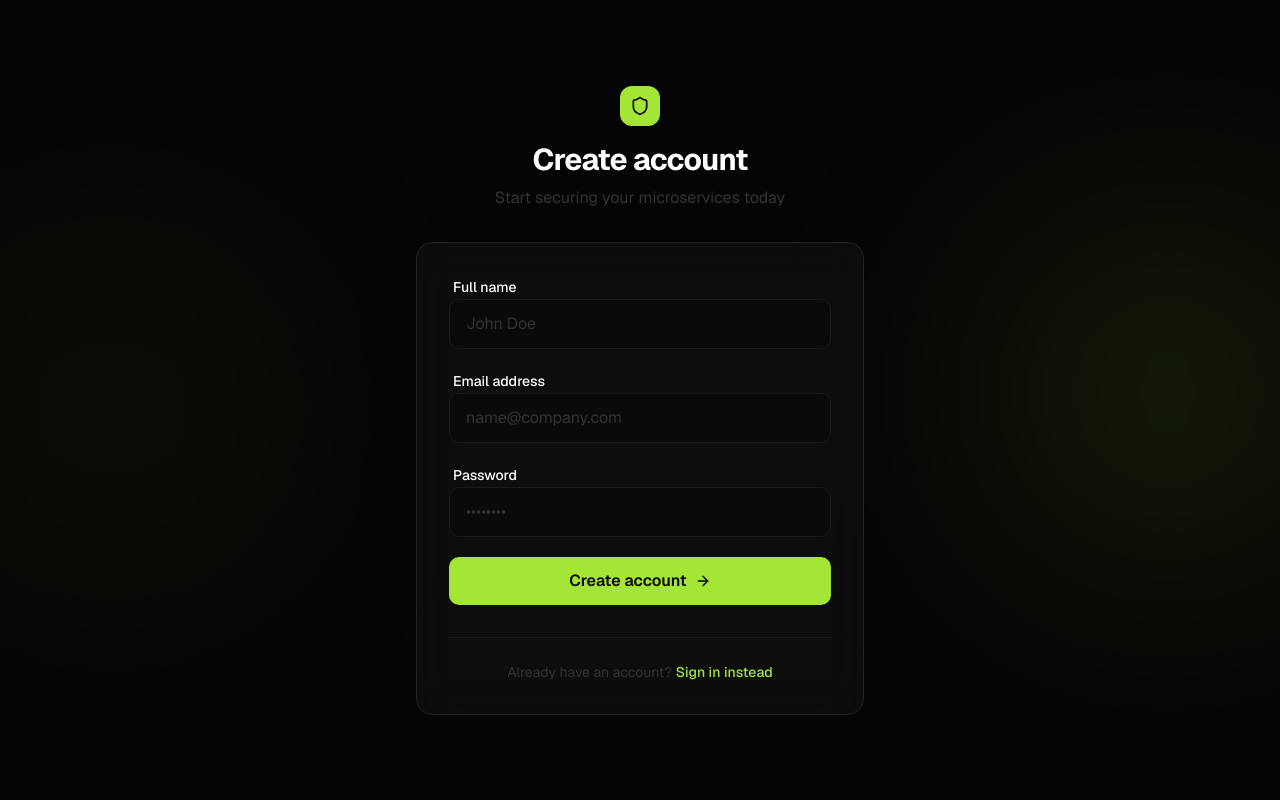
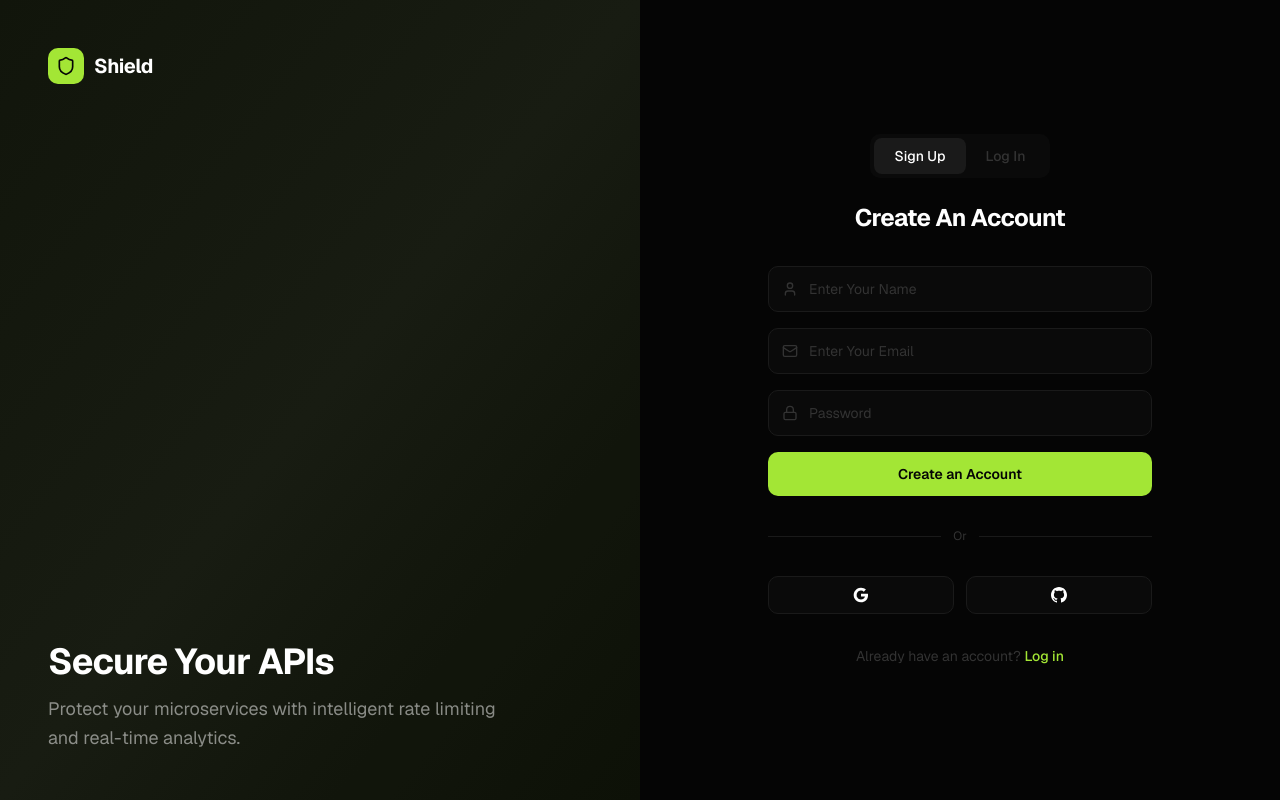
Before and after one commit to aeam88/shield-frontend, a Next.js app: page /register in a window 1280 px wide. Built offline with nearby package versions, Linux system fonts and the light colour scheme; no server answers.

Commit message:
:lipstick: update authentication layout

```diff
--- a/src/app/login/page.tsx
+++ b/src/app/login/page.tsx
@@ -3,8 +3,8 @@
 import React, { useState } from 'react';
 import Link from 'next/link';
 import { useAuth } from '@/lib/auth-context';
-import { Shield, Loader2, ArrowRight } from 'lucide-react';
-import { motion } from 'framer-motion';
+import { Loader2, Mail, Lock } from 'lucide-react';
+import { AuthLayout } from '@/components/auth/AuthLayout';
 
 export default function LoginPage() {
   const [email, setEmail] = useState('');
@@ -27,50 +27,53 @@
   };
 
   return (
-    <div className="relative min-h-screen flex items-center justify-center p-4 overflow-hidden bg-dark-950">
-      <div className="absolute top-1/4 -left-20 w-96 h-96 bg-primary/10 rounded-full blur-[120px] pointer-events-none" />
-      <div className="absolute bottom-1/4 -right-20 w-96 h-96 bg-primary/5 rounded-full blur-[120px] pointer-events-none" />
-
-      <motion.div
-        initial={{ opacity: 0, y: 20 }}
-        animate={{ opacity: 1, y: 0 }}
-        className="w-full max-w-md"
+    <AuthLayout title="Log In" subtitle="Welcome back">
+      <div className="text-center mb-8">
+        <div className="inline-flex bg-dark-900 rounded-lg p-1 mb-6">
+          <Link
+            href="/register"
+            className="px-5 py-2 text-sm font-medium text-dark-500 hover:text-white rounded-md transition-colors"
           >
-        <div className="flex flex-col items-center mb-8">
-          <div className="w-10 h-10 bg-primary rounded-xl flex items-center justify-center mb-4">
-            <Shield className="w-5 h-5 text-dark-950" />
-          </div>
-          <h1 className="text-3xl font-bold tracking-tight">Welcome back</h1>
-          <p className="text-dark-500 mt-2">Log in to manage your API security</p>
+            Sign Up
+          </Link>
+          <Link
+            href="/login"
+            className="px-5 py-2 text-sm font-medium bg-dark-700 text-white rounded-md"
+          >
+            Log In
+          </Link>
         </div>
 
-        <div className="glass-card p-8 rounded-2xl">
-          <form onSubmit={handleSubmit} className="space-y-5">
-            <div className="space-y-2">
-              <label className="text-sm font-medium text-dark-400 ml-1">Email address</label>
+        <h1 className="text-2xl font-bold tracking-tight">Welcome Back</h1>
+      </div>
+
+      <form onSubmit={handleSubmit} className="space-y-4">
+        <div>
+          <div className="relative">
+            <Mail className="absolute left-3.5 top-1/2 -translate-y-1/2 w-4 h-4 text-dark-500" />
             <input
               type="email"
               required
               value={email}
               onChange={(e) => setEmail(e.target.value)}
-                className="w-full bg-dark-900 border border-dark-700 rounded-lg px-4 py-3 text-white placeholder:text-dark-500 focus:outline-none focus:border-primary/50 transition-colors"
-                placeholder="name@company.com"
+              placeholder="Enter Your Email"
+              className="w-full bg-dark-900 border border-dark-700 rounded-lg pl-10 pr-4 py-3 text-sm text-white placeholder:text-dark-500 focus:outline-none focus:border-primary/50 transition-colors"
             />
           </div>
+        </div>
 
-            <div className="space-y-2">
-              <div className="flex items-center justify-between ml-1">
-                <label className="text-sm font-medium text-dark-400">Password</label>
-                <a href="#" className="text-xs text-primary hover:text-primary-hover">Forgot password?</a>
-              </div>
+        <div>
+          <div className="relative">
+            <Lock className="absolute left-3.5 top-1/2 -translate-y-1/2 w-4 h-4 text-dark-500" />
             <input
               type="password"
               required
               value={password}
               onChange={(e) => setPassword(e.target.value)}
-                className="w-full bg-dark-900 border border-dark-700 rounded-lg px-4 py-3 text-white placeholder:text-dark-500 focus:outline-none focus:border-primary/50 transition-colors"
-                placeholder="••••••••"
+              placeholder="Password"
+              className="w-full bg-dark-900 border border-dark-700 rounded-lg pl-10 pr-4 py-3 text-sm text-white placeholder:text-dark-500 focus:outline-none focus:border-primary/50 transition-colors"
             />
+          </div>
         </div>
 
         {error && (
@@ -82,29 +85,47 @@
         <button
           type="submit"
           disabled={isLoading}
-              className="w-full bg-primary hover:bg-primary-hover text-dark-950 font-semibold py-3 rounded-lg flex items-center justify-center gap-2 transition-colors disabled:opacity-50 disabled:cursor-not-allowed group"
+          className="w-full bg-primary hover:bg-primary-hover text-dark-950 font-semibold py-3 rounded-lg transition-colors disabled:opacity-50 disabled:cursor-not-allowed text-sm"
         >
           {isLoading ? (
-                <Loader2 className="w-5 h-5 animate-spin" />
+            <Loader2 className="w-5 h-5 animate-spin mx-auto" />
           ) : (
-                <>
-                  Sign in
-                  <ArrowRight className="w-4 h-4 group-hover:translate-x-1 transition-transform" />
-                </>
+            'Log In'
           )}
         </button>
       </form>
 
-          <div className="mt-8 pt-6 border-t border-dark-700 text-center">
-            <p className="text-dark-500 text-sm">
+      <div className="relative my-8">
+        <div className="absolute inset-0 flex items-center">
+          <div className="w-full border-t border-dark-700" />
+        </div>
+        <div className="relative flex justify-center text-xs">
+          <span className="px-3 bg-dark-950 text-dark-500">Or</span>
+        </div>
+      </div>
+
+      <div className="grid grid-cols-2 gap-3">
+        <button className="flex items-center justify-center gap-2 bg-dark-900 hover:bg-dark-800 border border-dark-700 rounded-lg py-2.5 transition-colors">
+          <svg className="w-4 h-4" viewBox="0 0 24 24">
+            <path fill="currentColor" d="M22.56 12.25c0-.78-.07-1.53-.2-2.25H12v4.26h5.92a5.06 5.06 0 0 1-2.2 3.32v2.77h3.57c2.08-1.92 3.28-4.74 3.28-8.1z"/>
+            <path fill="currentColor" d="M12 23c2.97 0 5.46-.98 7.28-2.66l-3.57-2.77c-.98.66-2.23 1.06-3.71 1.06-2.86 0-5.29-1.93-6.16-4.53H2.18v2.84C3.99 20.53 7.7 23 12 23z"/>
+            <path fill="currentColor" d="M5.84 14.09c-.22-.66-.35-1.36-.35-2.09s.13-1.43.35-2.09V7.07H2.18C1.43 8.55 1 10.22 1 12s.43 3.45 1.18 4.93l2.85-2.22.81-.62z"/>
+            <path fill="currentColor" d="M12 5.38c1.62 0 3.06.56 4.21 1.64l3.15-3.15C17.45 2.09 14.97 1 12 1 7.7 1 3.99 3.47 2.18 7.07l3.66 2.84c.87-2.6 3.3-4.53 6.16-4.53z"/>
+          </svg>
+        </button>
+        <button className="flex items-center justify-center gap-2 bg-dark-900 hover:bg-dark-800 border border-dark-700 rounded-lg py-2.5 transition-colors">
+          <svg className="w-4 h-4" fill="white" viewBox="0 0 24 24">
+            <path d="M12 0c-6.626 0-12 5.373-12 12 0 5.302 3.438 9.8 8.207 11.387.599.111.793-.261.793-.577v-2.234c-3.338.726-4.033-1.416-4.033-1.416-.546-1.387-1.333-1.756-1.333-1.756-1.089-.745.083-.729.083-.729 1.205.084 1.839 1.237 1.839 1.237 1.07 1.834 2.807 1.304 3.492.997.107-.775.418-1.305.762-1.604-2.665-.305-5.467-1.334-5.467-5.931 0-1.311.469-2.381 1.236-3.221-.124-.303-.535-1.524.117-3.176 0 0 1.008-.322 3.301 1.23.957-.266 1.983-.399 3.003-.404 1.02.005 2.047.138 3.006.404 2.291-1.552 3.297-1.23 3.297-1.23.653 1.653.242 2.874.118 3.176.77.84 1.235 1.911 1.235 3.221 0 4.609-2.807 5.624-5.479 5.921.43.372.823 1.102.823 2.222v3.293c0 .319.192.694.801.576 4.765-1.589 8.199-6.086 8.199-11.386 0-6.627-5.373-12-12-12z"/>
+          </svg>
+        </button>
+      </div>
+
+      <p className="text-center text-sm text-dark-500 mt-8">
         Don&apos;t have an account?{' '}
-              <Link href="/register" className="text-primary font-medium hover:text-primary-hover">
-                Create one for free
+        <Link href="/register" className="text-primary hover:text-primary-hover transition-colors font-medium">
+          Sign up
         </Link>
       </p>
-          </div>
-        </div>
-      </motion.div>
-    </div>
+    </AuthLayout>
   );
 }
--- a/src/app/page.tsx
+++ b/src/app/page.tsx
@@ -94,7 +94,7 @@
             <span className="text-gradient">Simplified</span>
           </h1>
 
-          <p className="text-xl text-dark-500 mb-10 max-w-2xl mx-auto">
+          <p className="text-xl text-white/60 mb-10 max-w-2xl mx-auto">
             Protect your APIs from abuse with intelligent rate limiting.
             Real-time analytics, easy configuration, and enterprise security.
           </p>
--- a/src/app/register/page.tsx
+++ b/src/app/register/page.tsx
@@ -3,8 +3,8 @@
 import React, { useState } from 'react';
 import Link from 'next/link';
 import { useAuth } from '@/lib/auth-context';
-import { Shield, Loader2, ArrowRight } from 'lucide-react';
-import { motion } from 'framer-motion';
+import { Loader2, Mail, Lock, User } from 'lucide-react';
+import { AuthLayout } from '@/components/auth/AuthLayout';
 
 export default function RegisterPage() {
   const [name, setName] = useState('');
@@ -28,59 +28,67 @@
   };
 
   return (
-    <div className="relative min-h-screen flex items-center justify-center p-4 overflow-hidden bg-dark-950">
-      <div className="absolute top-1/4 -right-20 w-96 h-96 bg-primary/10 rounded-full blur-[120px] pointer-events-none" />
-      <div className="absolute bottom-1/4 -left-20 w-96 h-96 bg-primary/5 rounded-full blur-[120px] pointer-events-none" />
-
-      <motion.div
-        initial={{ opacity: 0, y: 20 }}
-        animate={{ opacity: 1, y: 0 }}
-        className="w-full max-w-md"
+    <AuthLayout title="Sign Up" subtitle="Create account">
+      <div className="text-center mb-8">
+        <div className="inline-flex bg-dark-900 rounded-lg p-1 mb-6">
+          <Link
+            href="/register"
+            className="px-5 py-2 text-sm font-medium bg-dark-700 text-white rounded-md"
           >
-        <div className="flex flex-col items-center mb-8">
-          <div className="w-10 h-10 bg-primary rounded-xl flex items-center justify-center mb-4">
-            <Shield className="w-5 h-5 text-dark-950" />
-          </div>
-          <h1 className="text-3xl font-bold tracking-tight">Create account</h1>
-          <p className="text-dark-500 mt-2">Start securing your microservices today</p>
+            Sign Up
+          </Link>
+          <Link
+            href="/login"
+            className="px-5 py-2 text-sm font-medium text-dark-500 hover:text-white rounded-md transition-colors"
+          >
+            Log In
+          </Link>
         </div>
 
-        <div className="glass-card p-8 rounded-2xl">
-          <form onSubmit={handleSubmit} className="space-y-5">
-            <div className="space-y-2">
-              <label className="text-sm font-medium text-dark-400 ml-1">Full name</label>
+        <h1 className="text-2xl font-bold tracking-tight">Create An Account</h1>
+      </div>
+
+      <form onSubmit={handleSubmit} className="space-y-4">
+        <div>
+          <div className="relative">
+            <User className="absolute left-3.5 top-1/2 -translate-y-1/2 w-4 h-4 text-dark-500" />
             <input
               type="text"
               required
               value={name}
               onChange={(e) => setName(e.target.value)}
-                className="w-full bg-dark-900 border border-dark-700 rounded-lg px-4 py-3 text-white placeholder:text-dark-500 focus:outline-none focus:border-primary/50 transition-colors"
-                placeholder="John Doe"
+              placeholder="Enter Your Name"
+              className="w-full bg-dark-900 border border-dark-700 rounded-lg pl-10 pr-4 py-3 text-sm text-white placeholder:text-dark-500 focus:outline-none focus:border-primary/50 transition-colors"
             />
           </div>
+        </div>
 
-            <div className="space-y-2">
-              <label className="text-sm font-medium text-dark-400 ml-1">Email address</label>
+        <div>
+          <div className="relative">
+            <Mail className="absolute left-3.5 top-1/2 -translate-y-1/2 w-4 h-4 text-dark-500" />
             <input
               type="email"
               required
               value={email}
               onChange={(e) => setEmail(e.target.value)}
-                className="w-full bg-dark-900 border border-dark-700 rounded-lg px-4 py-3 text-white placeholder:text-dark-500 focus:outline-none focus:border-primary/50 transition-colors"
-                placeholder="name@company.com"
+              placeholder="Enter Your Email"
+              className="w-full bg-dark-900 border border-dark-700 rounded-lg pl-10 pr-4 py-3 text-sm text-white placeholder:text-dark-500 focus:outline-none focus:border-primary/50 transition-colors"
             />
           </div>
+        </div>
 
-            <div className="space-y-2">
-              <label className="text-sm font-medium text-dark-400 ml-1">Password</label>
+        <div>
+          <div className="relative">
+            <Lock className="absolute left-3.5 top-1/2 -translate-y-1/2 w-4 h-4 text-dark-500" />
             <input
               type="password"
               required
               value={password}
               onChange={(e) => setPassword(e.target.value)}
-                className="w-full bg-dark-900 border border-dark-700 rounded-lg px-4 py-3 text-white placeholder:text-dark-500 focus:outline-none focus:border-primary/50 transition-colors"
-                placeholder="••••••••"
+              placeholder="Password"
+              className="w-full bg-dark-900 border border-dark-700 rounded-lg pl-10 pr-4 py-3 text-sm text-white placeholder:text-dark-500 focus:outline-none focus:border-primary/50 transition-colors"
             />
+          </div>
         </div>
 
         {error && (
@@ -92,29 +100,47 @@
         <button
           type="submit"
           disabled={isLoading}
-              className="w-full bg-primary hover:bg-primary-hover text-dark-950 font-semibold py-3 rounded-lg flex items-center justify-center gap-2 transition-colors disabled:opacity-50 disabled:cursor-not-allowed group"
+          className="w-full bg-primary hover:bg-primary-hover text-dark-950 font-semibold py-3 rounded-lg transition-colors disabled:opacity-50 disabled:cursor-not-allowed text-sm"
         >
           {isLoading ? (
-                <Loader2 className="w-5 h-5 animate-spin" />
+            <Loader2 className="w-5 h-5 animate-spin mx-auto" />
           ) : (
-                <>
-                  Create account
-                  <ArrowRight className="w-4 h-4 group-hover:translate-x-1 transition-transform" />
-                </>
+            'Create an Account'
           )}
         </button>
       </form>
 
-          <div className="mt-8 pt-6 border-t border-dark-700 text-center">
-            <p className="text-dark-500 text-sm">
+      <div className="relative my-8">
+        <div className="absolute inset-0 flex items-center">
+          <div className="w-full border-t border-dark-700" />
+        </div>
+        <div className="relative flex justify-center text-xs">
+          <span className="px-3 bg-dark-950 text-dark-500">Or</span>
+        </div>
+      </div>
+
+      <div className="grid grid-cols-2 gap-3">
+        <button className="flex items-center justify-center gap-2 bg-dark-900 hover:bg-dark-800 border border-dark-700 rounded-lg py-2.5 transition-colors">
+          <svg className="w-4 h-4" viewBox="0 0 24 24">
+            <path fill="currentColor" d="M22.56 12.25c0-.78-.07-1.53-.2-2.25H12v4.26h5.92a5.06 5.06 0 0 1-2.2 3.32v2.77h3.57c2.08-1.92 3.28-4.74 3.28-8.1z"/>
+            <path fill="currentColor" d="M12 23c2.97 0 5.46-.98 7.28-2.66l-3.57-2.77c-.98.66-2.23 1.06-3.71 1.06-2.86 0-5.29-1.93-6.16-4.53H2.18v2.84C3.99 20.53 7.7 23 12 23z"/>
+            <path fill="currentColor" d="M5.84 14.09c-.22-.66-.35-1.36-.35-2.09s.13-1.43.35-2.09V7.07H2.18C1.43 8.55 1 10.22 1 12s.43 3.45 1.18 4.93l2.85-2.22.81-.62z"/>
+            <path fill="currentColor" d="M12 5.38c1.62 0 3.06.56 4.21 1.64l3.15-3.15C17.45 2.09 14.97 1 12 1 7.7 1 3.99 3.47 2.18 7.07l3.66 2.84c.87-2.6 3.3-4.53 6.16-4.53z"/>
+          </svg>
+        </button>
+        <button className="flex items-center justify-center gap-2 bg-dark-900 hover:bg-dark-800 border border-dark-700 rounded-lg py-2.5 transition-colors">
+          <svg className="w-4 h-4" fill="white" viewBox="0 0 24 24">
+            <path d="M12 0c-6.626 0-12 5.373-12 12 0 5.302 3.438 9.8 8.207 11.387.599.111.793-.261.793-.577v-2.234c-3.338.726-4.033-1.416-4.033-1.416-.546-1.387-1.333-1.756-1.333-1.756-1.089-.745.083-.729.083-.729 1.205.084 1.839 1.237 1.839 1.237 1.07 1.834 2.807 1.304 3.492.997.107-.775.418-1.305.762-1.604-2.665-.305-5.467-1.334-5.467-5.931 0-1.311.469-2.381 1.236-3.221-.124-.303-.535-1.524.117-3.176 0 0 1.008-.322 3.301 1.23.957-.266 1.983-.399 3.003-.404 1.02.005 2.047.138 3.006.404 2.291-1.552 3.297-1.23 3.297-1.23.653 1.653.242 2.874.118 3.176.77.84 1.235 1.911 1.235 3.221 0 4.609-2.807 5.624-5.479 5.921.43.372.823 1.102.823 2.222v3.293c0 .319.192.694.801.576 4.765-1.589 8.199-6.086 8.199-11.386 0-6.627-5.373-12-12-12z"/>
+          </svg>
+        </button>
+      </div>
+
+      <p className="text-center text-sm text-dark-500 mt-8">
         Already have an account?{' '}
-              <Link href="/login" className="text-primary font-medium hover:text-primary-hover">
-                Sign in instead
+        <Link href="/login" className="text-primary hover:text-primary-hover transition-colors font-medium">
+          Log in
         </Link>
       </p>
-          </div>
-        </div>
-      </motion.div>
-    </div>
+    </AuthLayout>
   );
 }
--- /dev/null
+++ b/src/components/auth/AuthLayout.tsx
@@ -0,0 +1,53 @@
+"use client";
+
+import React from 'react';
+import { Shield } from 'lucide-react';
+
+interface AuthLayoutProps {
+  children: React.ReactNode;
+  title: string;
+  subtitle: string;
+  brandTitle?: string;
+  brandSubtitle?: string;
+}
+
+export function AuthLayout({
+  children,
+  title,
+  subtitle,
+  brandTitle = "Secure Your APIs",
+  brandSubtitle = "Protect your microservices with intelligent rate limiting and real-time analytics."
+}: AuthLayoutProps) {
+  return (
+    <div className="min-h-screen flex bg-dark-950">
+      <div className="hidden lg:flex lg:w-1/2 relative overflow-hidden">
+        <div className="absolute inset-0 bg-gradient-to-br from-dark-900 via-dark-800 to-dark-950" />
+        <div className="absolute inset-0 bg-primary/5" />
+
+        <div className="relative z-10 flex flex-col justify-between p-12 w-full">
+          <div className="flex items-center gap-2.5">
+            <div className="w-9 h-9 rounded-lg bg-primary flex items-center justify-center">
+              <Shield className="w-5 h-5 text-dark-950" />
+            </div>
+            <span className="text-xl font-bold tracking-tight">Shield</span>
+          </div>
+
+          <div>
+            <h2 className="text-4xl font-bold tracking-tight mb-3">
+              {brandTitle}
+            </h2>
+            <p className="text-white/50 text-lg max-w-md leading-relaxed">
+              {brandSubtitle}
+            </p>
+          </div>
+        </div>
+      </div>
+
+      <div className="flex-1 flex items-center justify-center px-6 py-12">
+        <div className="w-full max-w-sm">
+          {children}
+        </div>
+      </div>
+    </div>
+  );
+}
```
Lines whose indentation alone changed are shown as unchanged.
